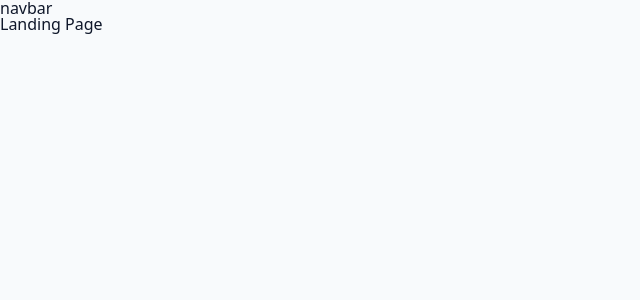
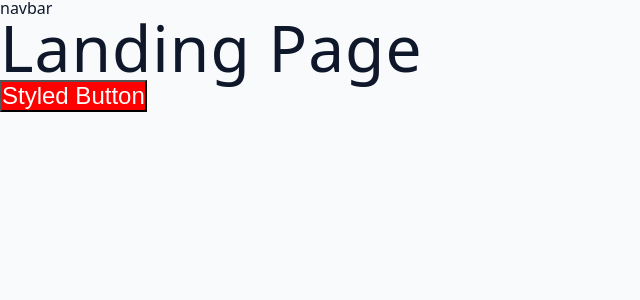
Before and after one commit to SaketKothari/mern-jobmetrix, a React (Vite) app in the folder client/: page / in a window 1280 px wide. Shown: the top 300 px of the page, without its empty margins (0-640 px from the left). Built offline with nearby package versions, Linux system fonts and the light colour scheme.

Commit message:
styled components overview

```diff
--- a/client/package.json
+++ b/client/package.json
@@ -12,7 +12,8 @@
   "dependencies": {
     "react": "^18.3.1",
     "react-dom": "^18.3.1",
-    "react-router-dom": "^6.10.0"
+    "react-router-dom": "^6.10.0",
+    "styled-components": "^5.3.10"
   },
   "devDependencies": {
     "@eslint/js": "^9.15.0",
--- a/client/src/pages/Landing.jsx
+++ b/client/src/pages/Landing.jsx
@@ -1,4 +1,17 @@
+import styled from 'styled-components';
+
+const StyledBtn = styled.button`
+  font-size: 1.5rem;
+  background: red;
+  color: white;
+`;
+
 const Landing = () => {
-  return <div>Landing Page</div>;
-}
-export default Landing
+  return (
+    <div>
+      <h1>Landing Page</h1>
+      <StyledBtn>Styled Button</StyledBtn>
+    </div>
+  );
+};
+export default Landing;
```
Also changed, not shown: 1 other file (tests, documents, lock files or other folders).
